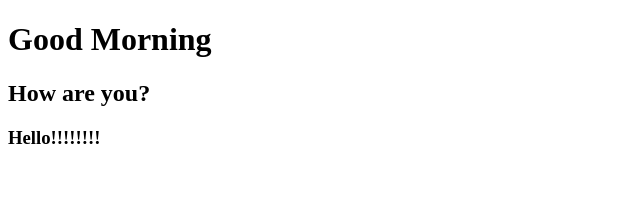
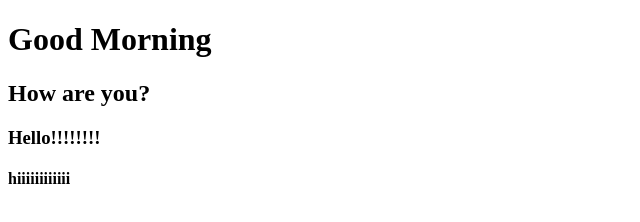
Before and after one commit to Dharmik2007/Hackathon, a plain HTML site: page index.html in a window 1280 px wide. Shown: the whole page, without its empty margins (0-640 px from the left). Drawn offline with Linux system fonts and the light colour scheme.

Commit message:
index.html

```diff
--- a/index.html
+++ b/index.html
@@ -9,6 +9,7 @@
     <h1>Good Morning</h1>
     <h2>How are you?</h2>
     <h3>Hello!!!!!!!!</h3>
+    <h4>hiiiiiiiiiiii</h4>
 
 </body>
 </html>
```
